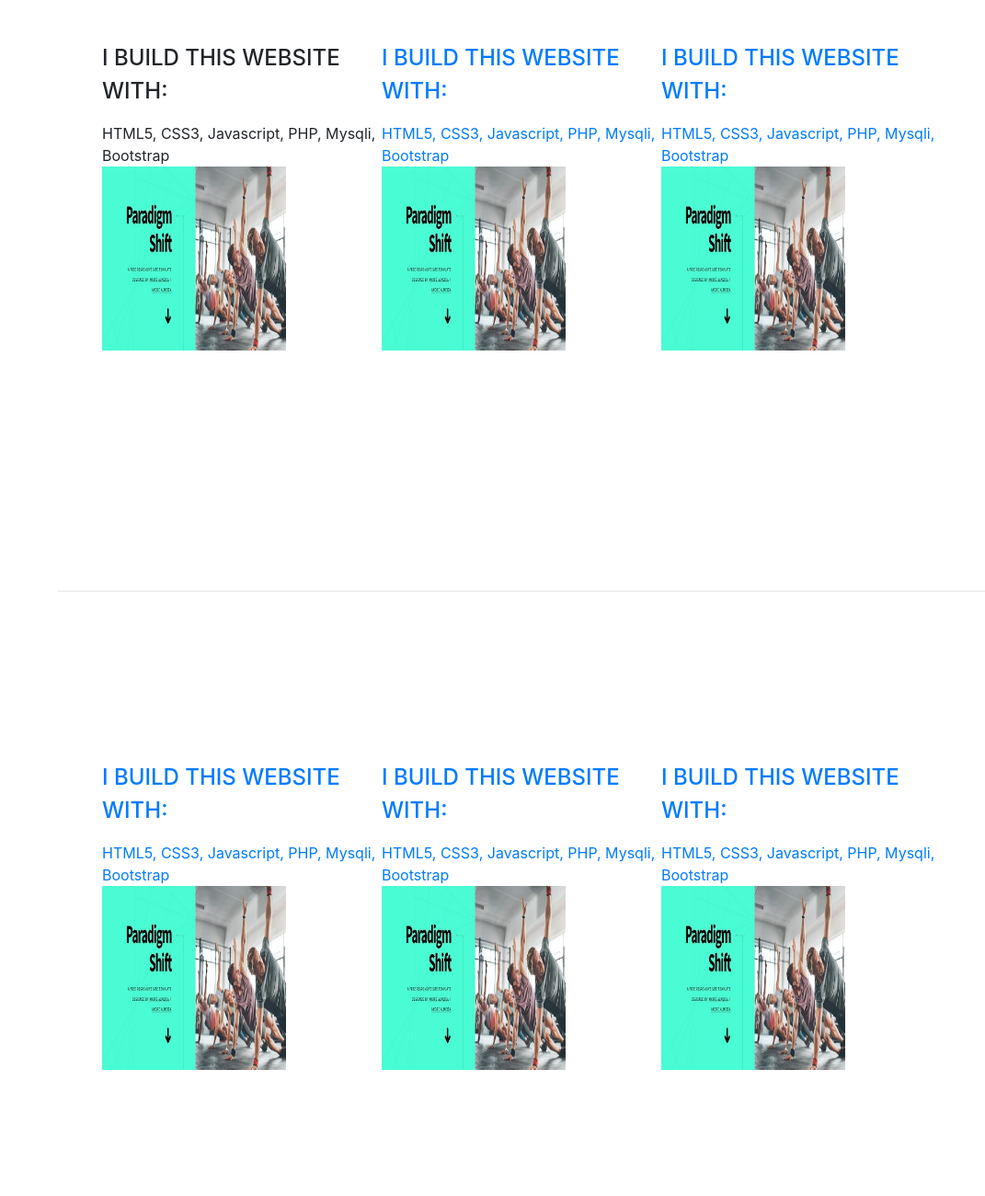
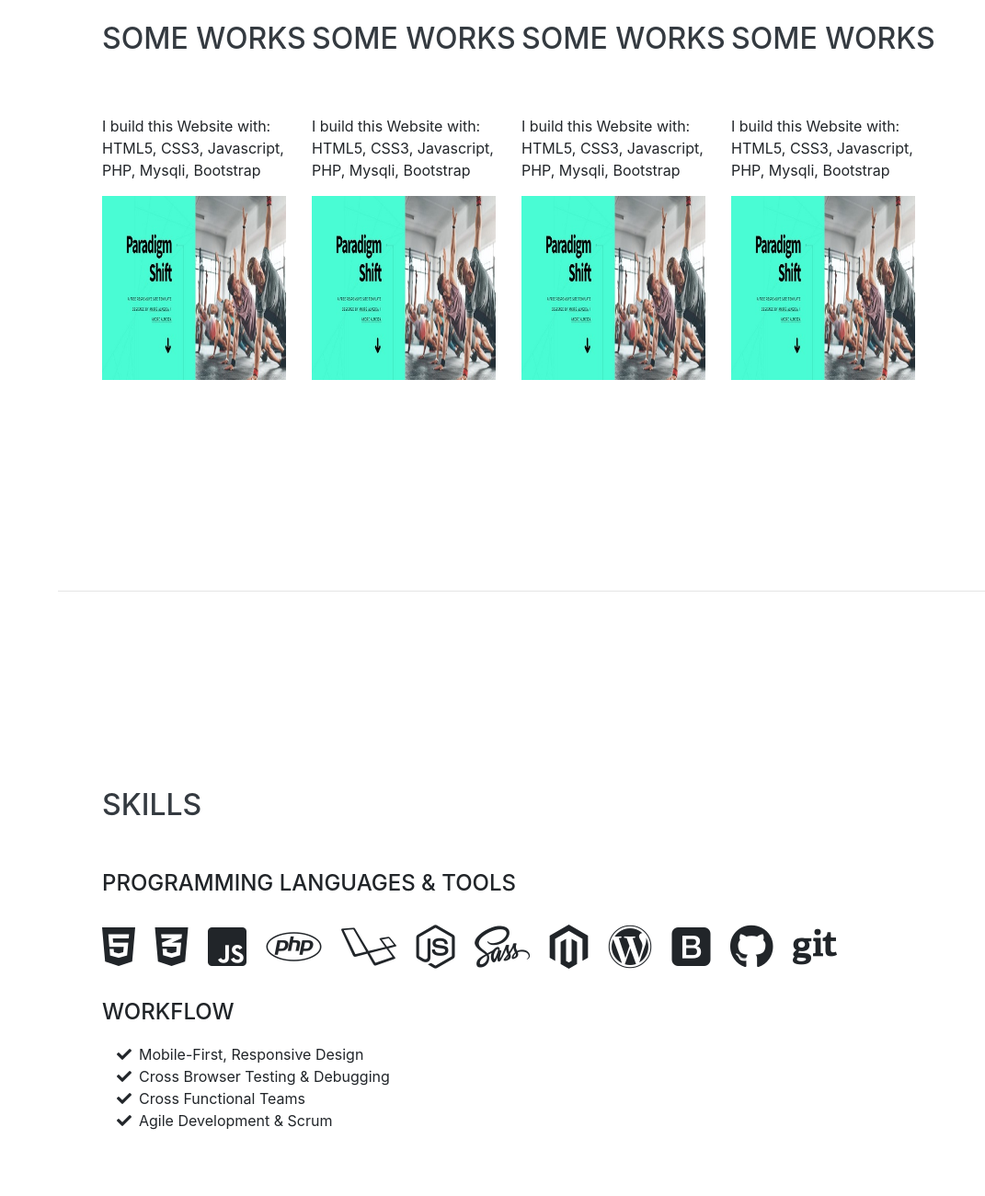
Before and after one commit to githubandrealmeida/port, a website with bundled scripts: page index.html in a window 1280 px wide. Shown: the part 1760-3060 px from the top of the page at 92% size, without its empty margins (209-1280 px from the left). Built offline with nearby package versions, Linux system fonts and the light colour scheme; a web font is replaced by a local one.

Commit message:
all changed

```diff
--- a/index.html
+++ b/index.html
@@ -61,7 +61,6 @@
   </nav>
 
   <div class="container-fluid p-0">
-
     <section class="resume-section p-3 p-lg-5 d-flex align-items-center" id="about">
       <div class="w-100">
         <h1 class="mb-0">André
@@ -134,87 +133,68 @@
         <div class="resume-item d-flex flex-column flex-md-row justify-content-between mb-5">
           <div class="resume-content">
             <!--<h3 class="mb-0">Language and Tools</h3>-->
-            <div class="subheading mb-3">I build this Website with:</div>
-            <div>HTML5, CSS3, Javascript, PHP, Mysqli, Bootstrap</div>
+            <div class="subheading mb-3"></div>
+            <div></div>
+            <p>I build this Website with:<br />HTML5, CSS3, Javascript, PHP, Mysqli, Bootstrap</p>
 
             <a href="https://githubandrealmeida.github.io/striped/." target="_blank">
-              <img src="img/work5.JPG" alt="" width="200px" height="200px">
+              <img src="img/work5.JPG" alt="" width="200px" height="200px"></a>
+          </div>
+        </div>
+      </div>
 
-          </div>
+      <div class="w-100">
+        <h2 class="mb-5">Some Works</h2>
 
         <div class="resume-item d-flex flex-column flex-md-row justify-content-between mb-5">
           <div class="resume-content">
             <!--<h3 class="mb-0">Language and Tools</h3>-->
-              <div class="subheading mb-3">I build this Website with:</div>
-              <div>HTML5, CSS3, Javascript, PHP, Mysqli, Bootstrap</div>
+            <div class="subheading mb-3"></div>
+            <div></div>
+            <p>I build this Website with:<br />HTML5, CSS3, Javascript, PHP, Mysqli, Bootstrap</p>
 
-              <a href="https://githubandrealmeida.github.io/verti/." target="_blank">
-                <img src="img/work5.JPG" alt="" width="200px" height="200px">
+            <a href="https://githubandrealmeida.github.io/striped/." target="_blank">
+              <img src="img/work5.JPG" alt="" width="200px" height="200px"></a>
+          </div>
+        </div>
+      </div>
 
-            </div>
+      <div class="w-100">
+        <h2 class="mb-5">Some Works</h2>
 
         <div class="resume-item d-flex flex-column flex-md-row justify-content-between mb-5">
           <div class="resume-content">
             <!--<h3 class="mb-0">Language and Tools</h3>-->
-                <div class="subheading mb-3">I build this Website with:</div>
-                <div>HTML5, CSS3, Javascript, PHP, Mysqli, Bootstrap</div>
+            <div class="subheading mb-3"></div>
+            <div></div>
+            <p>I build this Website with:<br />HTML5, CSS3, Javascript, PHP, Mysqli, Bootstrap</p>
 
-                <a href="https://githubandrealmeida.github.io/verti/." target="_blank">
-                  <img src="img/work5.JPG" alt="" width="200px" height="200px">
-
-              </div>
-
+            <a href="https://githubandrealmeida.github.io/striped/." target="_blank">
+              <img src="img/work5.JPG" alt="" width="200px" height="200px"></a>
           </div>
         </div>
       </div>
-      </div>
-    </section>
 
-    <hr class="m-0">
-
-    <section class="resume-section p-3 p-lg-5 d-flex align-items-center" id="education">
       <div class="w-100">
-        <h2 class="mb-5"></h2>
+        <h2 class="mb-5">Some Works</h2>
 
         <div class="resume-item d-flex flex-column flex-md-row justify-content-between mb-5">
           <div class="resume-content">
             <!--<h3 class="mb-0">Language and Tools</h3>-->
-            <div class="subheading mb-3">I build this Website with:</div>
-            <div>HTML5, CSS3, Javascript, PHP, Mysqli, Bootstrap</div>
+            <div class="subheading mb-3"></div>
+            <div></div>
+            <p>I build this Website with:<br />HTML5, CSS3, Javascript, PHP, Mysqli, Bootstrap</p>
 
             <a href="https://githubandrealmeida.github.io/striped/." target="_blank">
-              <img src="img/work5.JPG" alt="" width="200px" height="200px">
+              <img src="img/work5.JPG" alt="" width="200px" height="200px"></a>
+          </div>
+        </div>
+      </div>
 
   </div>
 
-          <div class="resume-item d-flex flex-column flex-md-row justify-content-between mb-5">
-            <div class="resume-content">
-              <!--<h3 class="mb-0">Language and Tools</h3>-->
-              <div class="subheading mb-3">I build this Website with:</div>
-              <div>HTML5, CSS3, Javascript, PHP, Mysqli, Bootstrap</div>
+  </section>
 
-              <a href="https://githubandrealmeida.github.io/verti/." target="_blank">
-                <img src="img/work5.JPG" alt="" width="200px" height="200px">
-
-            </div>
-
-            <div class="resume-item d-flex flex-column flex-md-row justify-content-between mb-5">
-              <div class="resume-content">
-                <!--<h3 class="mb-0">Language and Tools</h3>-->
-                <div class="subheading mb-3">I build this Website with:</div>
-                <div>HTML5, CSS3, Javascript, PHP, Mysqli, Bootstrap</div>
-
-                <a href="https://githubandrealmeida.github.io/verti/." target="_blank">
-                  <img src="img/work5.JPG" alt="" width="200px" height="200px">
-
-              </div>
-
-
-            </div>
-          </div>
-        </div>
-      </div>
-    </section>
 
 
   <hr class="m-0">
```
Lines whose indentation alone changed are shown as unchanged.
